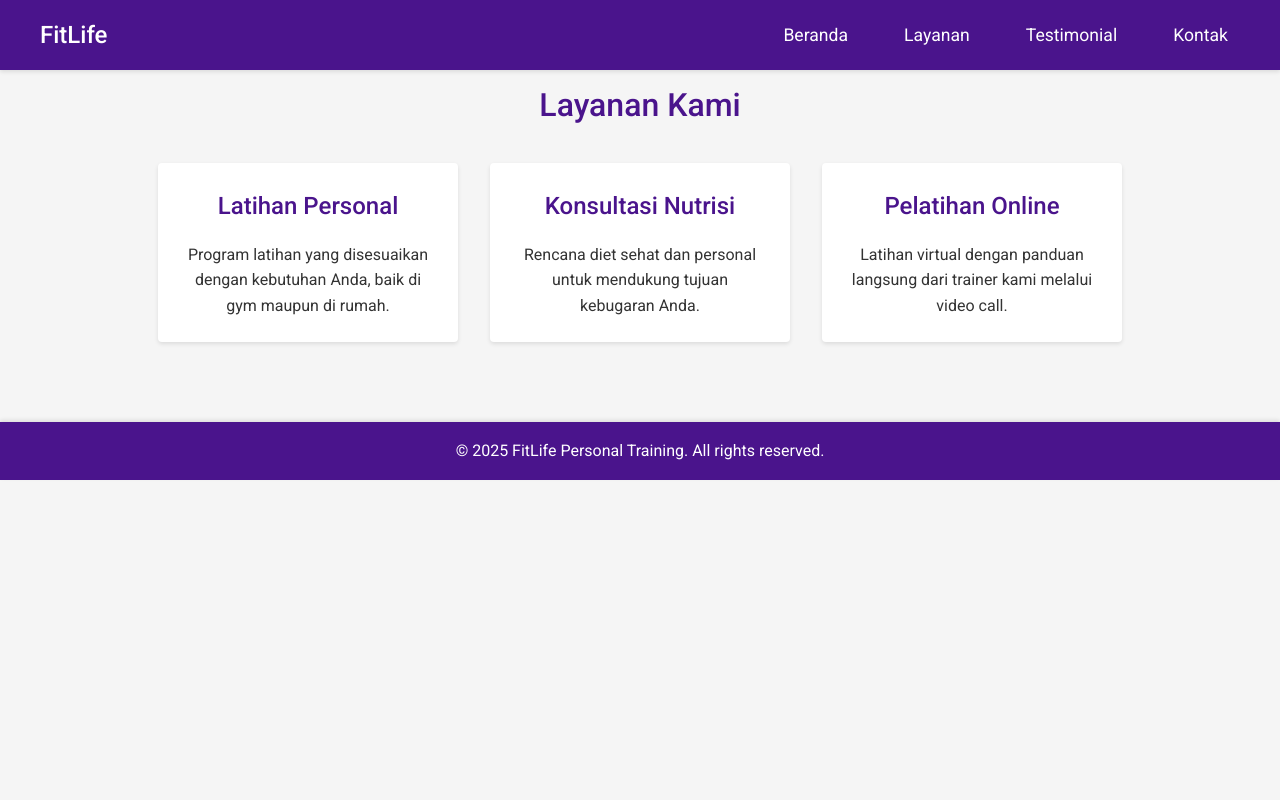
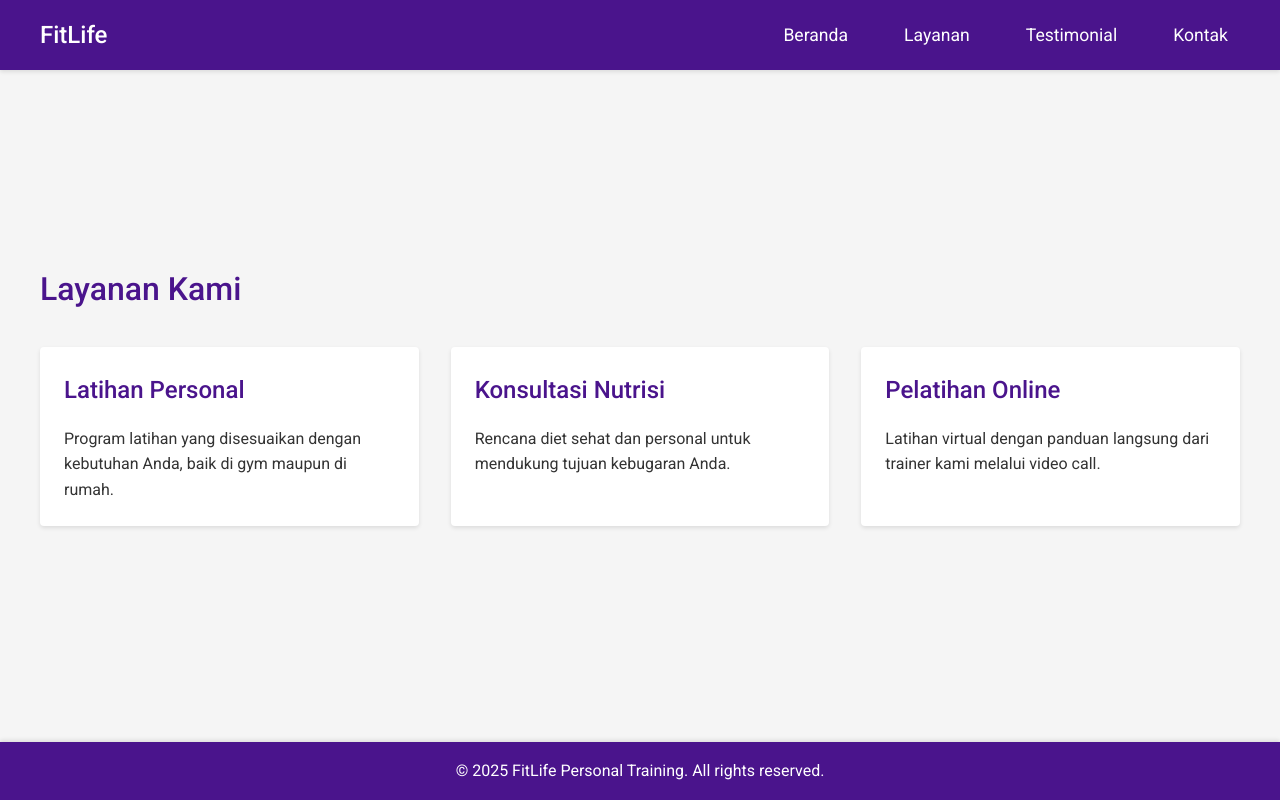
Before and after one commit to ariamh/komodo-devops, a PHP site: page /services.php in a window 1280 px wide. Run offline with PHP 8.4, Linux system fonts and the light colour scheme.

Commit message:
Update style.css

```diff
--- a/style.css
+++ b/style.css
@@ -9,6 +9,9 @@ body {
     line-height: 1.6;
     background-color: #f5f5f5; /* Latar belakang abu-abu terang Material */
     color: #333;
+    min-height: 100vh;
+    display: flex;
+    flex-direction: column;
 }
 
 header {
@@ -56,14 +59,23 @@ nav {
     border-radius: 4px; /* Sudut bulat Material */
 }
 
-.hero {
-    background: url('https://via.placeholder.com/1500x600/4A148C/ffffff?text=FitLife') no-repeat center center/cover;
-    height: 100vh;
+.hero, .services, .testimonials, .contact {
+    flex: 1; /* Memastikan setiap section mengisi tinggi halaman */
+    padding: 5rem 2rem 2rem; /* Padding atas lebih besar untuk jarak dari header, padding bawah untuk footer */
     display: flex;
     align-items: center;
     justify-content: center;
-    text-align: center;
+}
+
+.hero {
+    background: url('https://via.placeholder.com/1500x600/4A148C/ffffff?text=FitLife') no-repeat center center/cover;
     color: white;
+}
+
+.hero-content {
+    padding: 2rem;
+    background-color: rgba(74, 20, 140, 0.7); /* Ungu gelap dengan opacity */
+    border-radius: 4px;
 }
 
 .hero-content h1 {
@@ -96,11 +108,6 @@ nav {
     box-shadow: 0 4px 8px rgba(0, 0, 0, 0.3); /* Bayangan lebih besar saat hover */
 }
 
-.services, .testimonials, .contact {
-    padding: 5rem 2rem;
-    text-align: center;
-}
-
 .services h2, .testimonials h2, .contact h2 {
     margin-bottom: 2rem;
     font-size: 2rem;
@@ -108,23 +115,23 @@ nav {
     color: #4A148C; /* Ungu gelap untuk judul */
 }
 
-.services-container {
-    display: flex;
-    justify-content: center;
+.services-container, .testimonial-container {
+    display: grid;
+    grid-template-columns: repeat(auto-fit, minmax(300px, 1fr));
     gap: 2rem;
-    flex-wrap: wrap;
+    max-width: 1200px;
+    margin: 0 auto;
 }
 
-.service-card {
+.service-card, .testimonial-card {
     background-color: white;
     padding: 1.5rem;
     border-radius: 4px; /* Sudut bulat Material */
-    width: 300px;
     box-shadow: 0 2px 4px rgba(0, 0, 0, 0.1); /* Bayangan Material */
     transition: box-shadow 0.3s ease; /* Animasi bayangan */
 }
 
-.service-card:hover {
+.service-card:hover, .testimonial-card:hover {
     box-shadow: 0 4px 8px rgba(0, 0, 0, 0.2); /* Bayangan lebih besar saat hover */
 }
 
@@ -133,26 +140,6 @@ nav {
     font-weight: 500;
     color: #4A148C;
     margin-bottom: 1rem;
-}
-
-.testimonial-container {
-    display: flex;
-    justify-content: center;
-    gap: 2rem;
-    flex-wrap: wrap;
-}
-
-.testimonial-card {
-    background-color: white;
-    padding: 1.5rem;
-    border-radius: 4px; /* Sudut bulat Material */
-    width: 300px;
-    box-shadow: 0 2px 4px rgba(0, 0, 0, 0.1); /* Bayangan Material */
-    transition: box-shadow 0.3s ease; /* Animasi bayangan */
-}
-
-.testimonial-card:hover {
-    box-shadow: 0 4px 8px rgba(0, 0, 0, 0.2); /* Bayangan lebih besar saat hover */
 }
 
 .testimonial-card p {
@@ -216,8 +203,6 @@ footer {
     color: white;
     text-align: center;
     padding: 1rem;
-    position: relative;
-    bottom: 0;
-    width: 100%;
+    margin-top: auto; /* Memastikan footer tetap di bagian bawah */
     box-shadow: 0 -2px 4px rgba(0, 0, 0, 0.1); /* Bayangan atas Material */
 }
```
